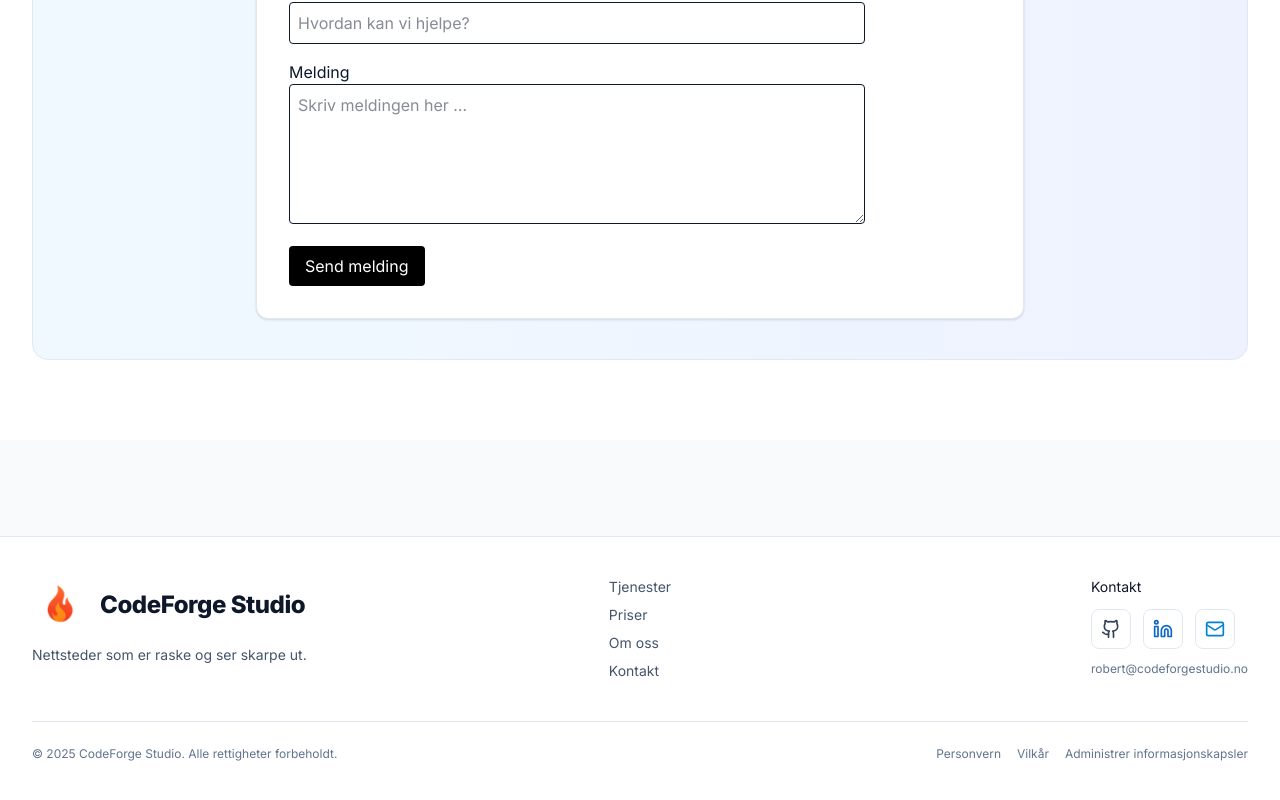
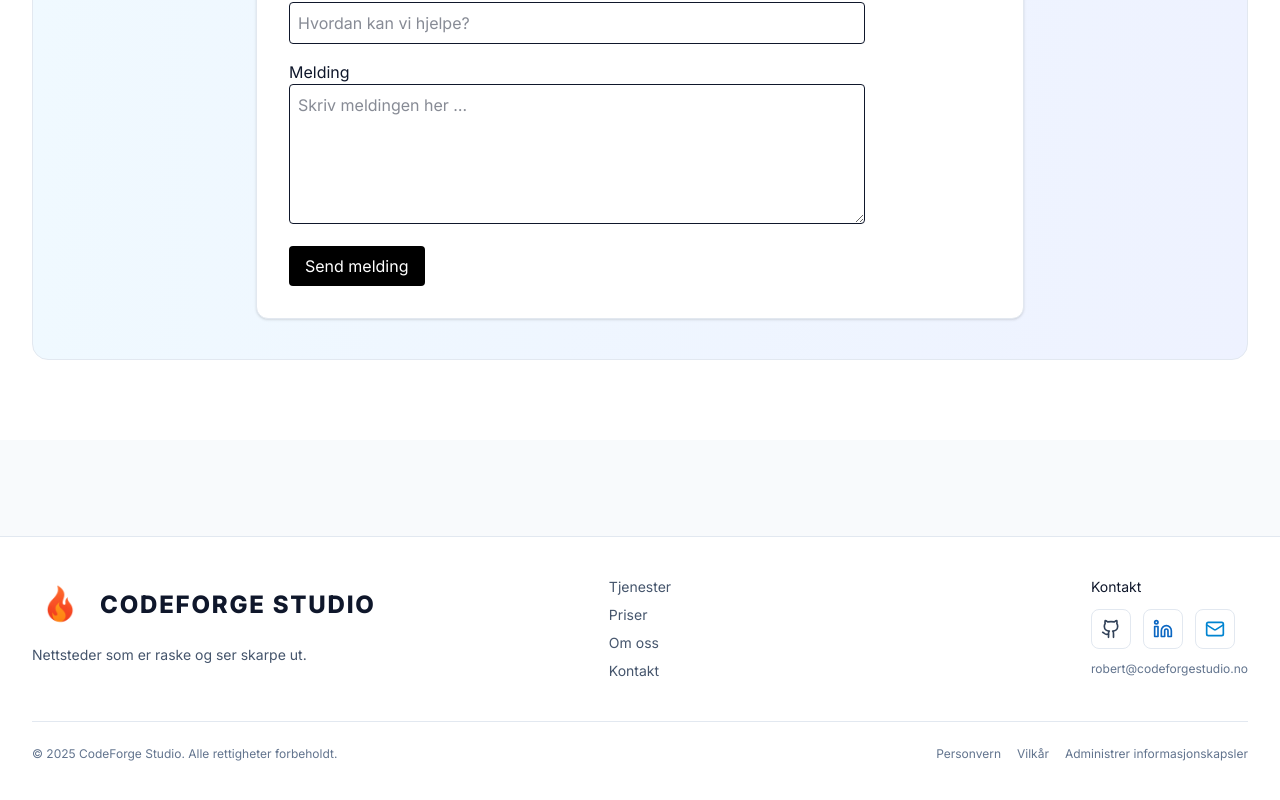
Before and after one commit to robfil50219/codeforge-site, a React (Vite) app: page / in a window 1280 px wide. Shown: the part 3925-4725 px from the top of the page. Built offline with nearby package versions, Linux system fonts and the light colour scheme.

Commit message:
Refactor Footer component: update brand link styling for better visibility and ensure brand text is rendered in uppercase

```diff
--- a/src/components/Footer.tsx
+++ b/src/components/Footer.tsx
@@ -43,7 +43,7 @@ export default function Footer() {
             <Link
               to="/"
               onClick={() => window.scrollTo({ top: 0, behavior: "smooth" })}
-              className="flex items-center gap-3 text-lg font-extrabold tracking-tight text-slate-900"
+              className="flex items-center gap-3 text-lg font-extrabold tracking-widest text-slate-900"
               aria-label="Back to home"
             >
               <img
@@ -51,7 +51,10 @@ export default function Footer() {
                 alt="CodeForge Studio logo"
                 className="h-12 w-12 sm:h-14 sm:w-14"
               />
-              <span className="text-xl sm:text-2xl">{t("brand")}</span>
+              {/* Render brand in ALL CAPS visually */}
+              <span className="text-xl sm:text-2xl uppercase">
+                {t("brand")}
+              </span>
             </Link>
             <p className="mt-3 text-sm text-slate-600">{t("hero.tagline")}</p>
           </div>
```
